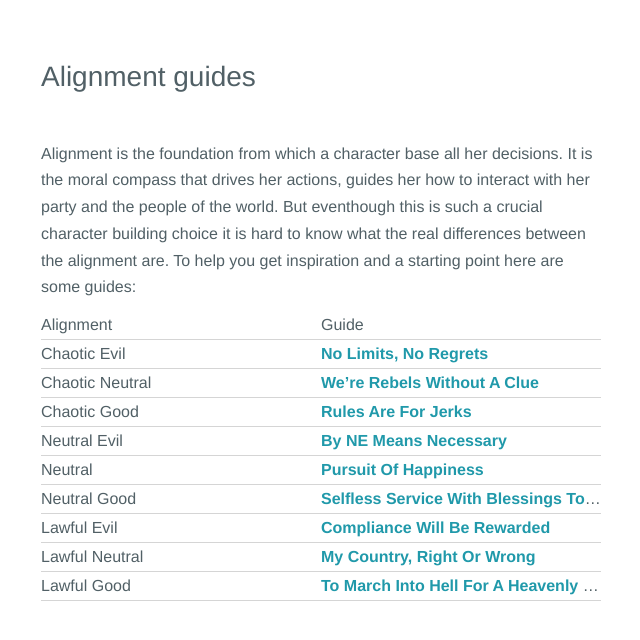
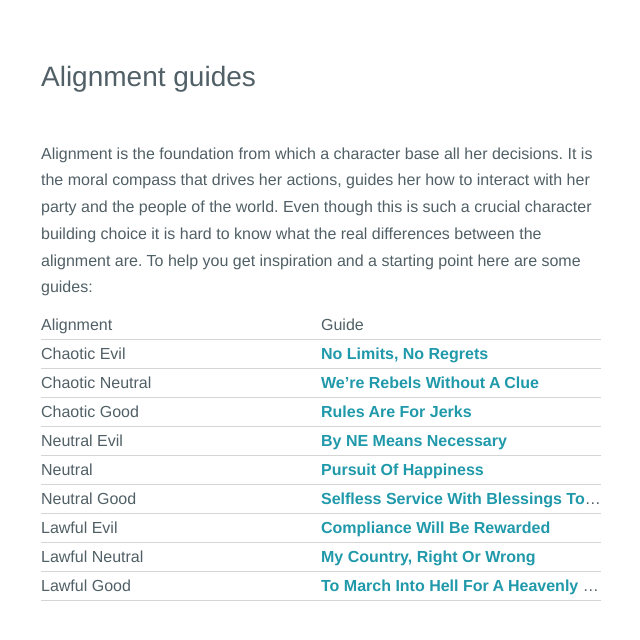
Before and after one commit to danomarr/sunday-game-brunch, a Jekyll site: the page built from _posts/2016-08-09-alignment-guides.md, in a window 1280 px wide, cut to the strip 122-762 px from the top of the page. Shown: the whole strip, without its empty margins (319-959 px from the left). Built offline with Jekyll 4.4.1, drawn with Linux system fonts in a browser that asks for light colours.

Commit message:
Fixed typo

```diff
--- a/_posts/2016-08-09-alignment-guides.md
+++ b/_posts/2016-08-09-alignment-guides.md
@@ -7,7 +7,7 @@ category:
 tags:
   - important
 ---
-Alignment is the foundation from which a character base all her decisions. It is the moral compass that drives her actions, guides her how to interact with her party and the people of the world. But eventhough this is such a crucial character building choice it is hard to know what the real differences between the alignment are. To help you get inspiration and a starting point here are some guides:
+Alignment is the foundation from which a character base all her decisions. It is the moral compass that drives her actions, guides her how to interact with her party and the people of the world. Even though this is such a crucial character building choice it is hard to know what the real differences between the alignment are. To help you get inspiration and a starting point here are some guides:
 
 | Alignment	| Guide	|
 | Chaotic Evil	| [No Limits, No Regrets](http://www.giantitp.com/forums/showthread.php?446414-No-Limits-No-Regrets-A-guide-to-the-Chaotic-Evil-alignment) |
```
